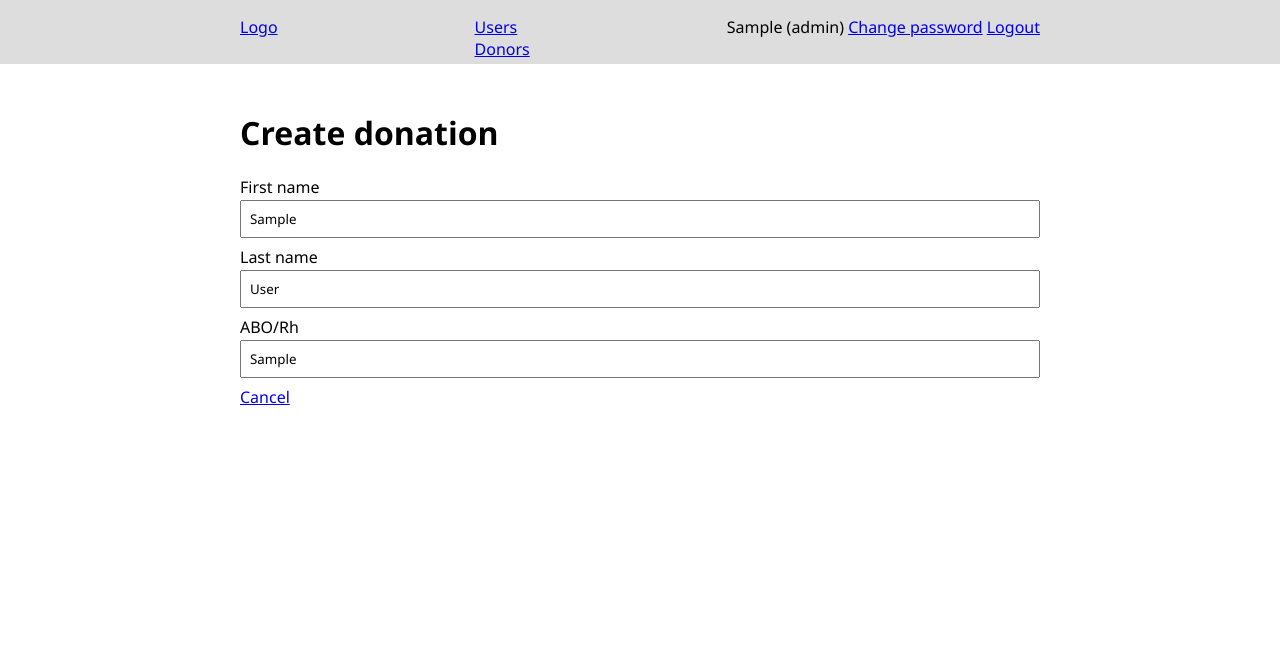
After one commit to claucia/cs50x-final-project, a Flask app: page /donors/1/create-donation in a window 1280 px wide. The commit adds this page. Shown: the top 648 px of the page. Run offline with Flask 2, Linux system fonts and the light colour scheme; a user stored in the database is signed in; tables that the repository leaves empty hold one stand-in row (values such as "Sample post"); some libraries are stand-ins or nearby versions.

Commit message:
Initial implementation for creating donation

```diff
--- a/app/forms.py
+++ b/app/forms.py
@@ -107,3 +107,12 @@
         'E-mail',
         [validators.DataRequired(), validators.Length(min=6, max=100)])
     submit = SubmitField('Update donor')
+
+
+class CreateDonationForm(Form):
+    first_name = StringField(
+        u'First name', render_kw={'readonly': True})
+    last_name = StringField(
+        u'Last name', render_kw={'readonly': True})
+    abo_rh = StringField(
+        u'ABO/Rh', render_kw={'readonly': True})
--- a/app/models.py
+++ b/app/models.py
@@ -47,3 +47,8 @@
     phone_number = db.Column(db.String(15), nullable=False)
     email = db.Column(db.String(100), nullable=False, unique=True)
     last_donation_date = db.Column(db.DateTime(), nullable=True)
+
+# class Donation(db.Model):
+#     __tablename__ = 'donations'
+#     id = db.Column(db.Integer, primary_key=True)
+#     donor_id
--- a/app/routes/donor.py
+++ b/app/routes/donor.py
@@ -2,7 +2,7 @@
 from flask_login import login_required
 from app.models import Role, Donor
 from app.app import app
-from app.forms import CreateDonorForm, EditDonorForm
+from app.forms import CreateDonorForm, EditDonorForm, CreateDonationForm
 from app.extensions import db
 from app.utils import role_required
 
@@ -75,3 +75,19 @@
     form.email.data = donor.email
 
     return render_template('donor/edit.html', form=form)
+
+
+@app.route('/donors/<int:donor_id>/create-donation', methods=['POST', 'GET'])
+@login_required
+@role_required(Role.ADMIN)
+def create_donation(donor_id):
+    donor = Donor.query.get(donor_id)
+
+    form = CreateDonationForm(request.form)
+    if request.method == 'GET' and form.validate():
+
+        form.first_name.data = donor.first_name
+        form.last_name.data = donor.last_name
+        form.abo_rh.data = donor.abo_rh
+
+    return render_template('donor/create-donation.html', form=form)
--- /dev/null
+++ b/app/templates/donor/create-donation.html
@@ -0,0 +1,13 @@
+{% extends "layout.html" %}
+{% from "_macros.html" import render_field %}
+
+{% block title %}Create donation{% endblock %}
+
+{% block content %}
+<form method="POST">
+    {{ render_field(form.first_name) }}
+    {{ render_field(form.last_name) }}
+    {{ render_field(form.abo_rh) }}
+    <a href="{{ url_for('list_donors') }}">Cancel</a>
+</form>
+{% endblock %}
--- a/app/templates/donor/list.html
+++ b/app/templates/donor/list.html
@@ -4,6 +4,8 @@
 {% block title %}Donors{% endblock %}
 
 {% block content %}
+<a href="{{ url_for('create_donor') }}">Create new</a>
+<button>Search</button>
 <table>
   <thead>
     <tr>
@@ -25,7 +27,8 @@
       <td>{{ donor.phone_number }}</td>
       <td>{{ donor.email }}</td>
       <td>{{ donor.last_donation_date }}</td>
-      <td><button>Donate</button></td>
+      <td><a href="{{ url_for('edit_donor', donor_id=donor.id) }}">Edit</a></td>
+      <td><a href="{{ url_for('create_donation', donor_id=donor.id)}}">Donate</a></td>
     </tr>
     {% endfor %}
   </tbody>
```
